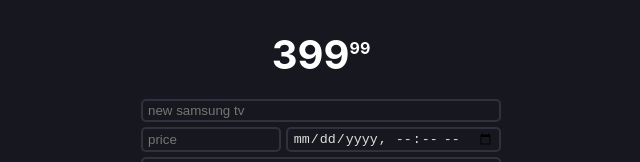
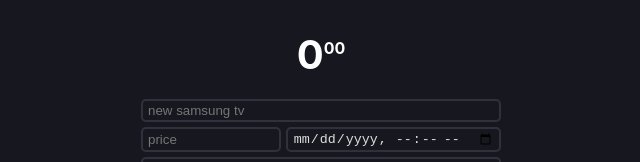
Before and after one commit to sushant7326/money-tracker, a React (Create React App) app in the folder frontend/: page / in a window 1280 px wide. Shown: the top 162 px of the page, without its empty margins (319-959 px from the left). Built offline with nearby package versions, Linux system fonts and the light colour scheme; no server answers.

Commit message:
display total value of all transactions

```diff
--- a/frontend/src/App.js
+++ b/frontend/src/App.js
@@ -45,9 +45,13 @@ function App() {
     return await response.json();
   }
 
+  let balance = 0;
+  for(const transaction of transactions) balance += transaction.price;
+  balance = balance.toFixed(2);
+
   return (
     <main>
-      <h1>399<span>99</span> </h1>
+      <h1>{balance.split('.')[0]}<span>{balance.split('.')[1]}</span> </h1>
       <form onSubmit={addNewTransaction}>
         <div className='top'>
         <input type='text'
```
